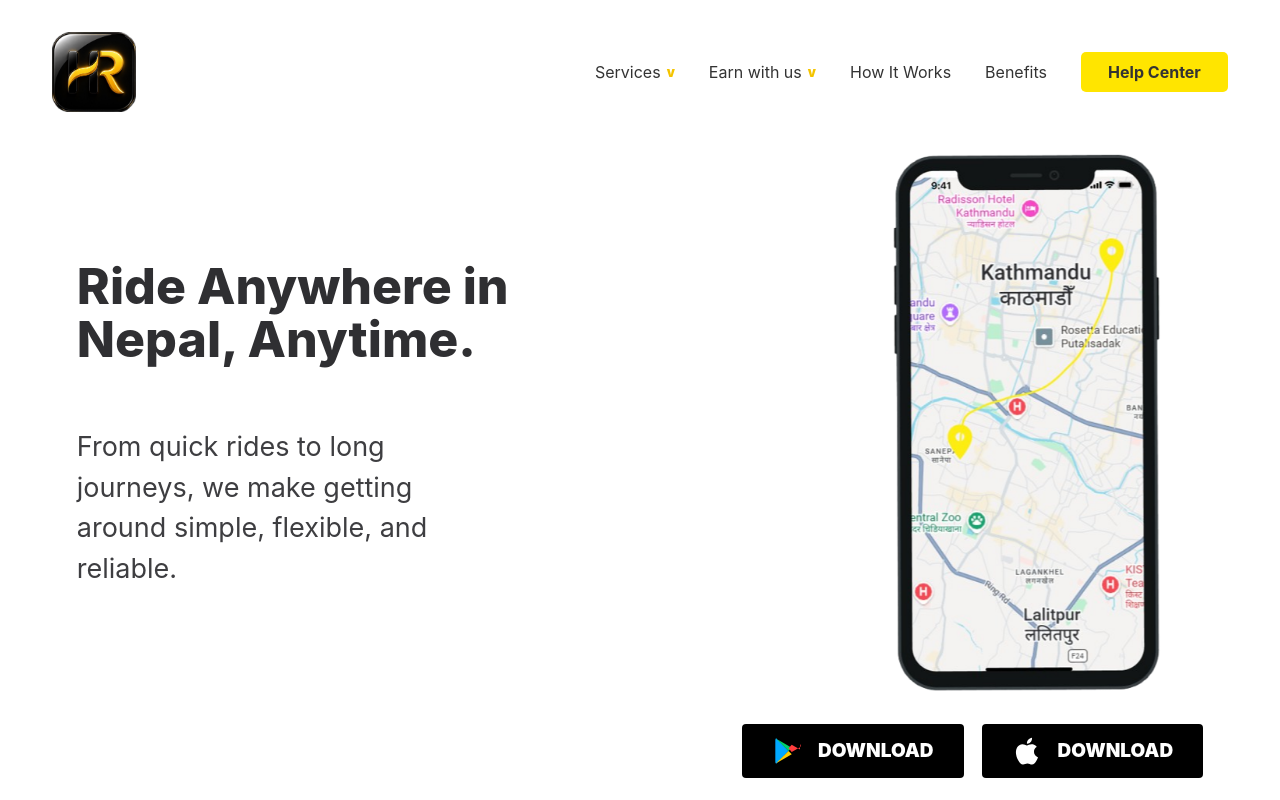
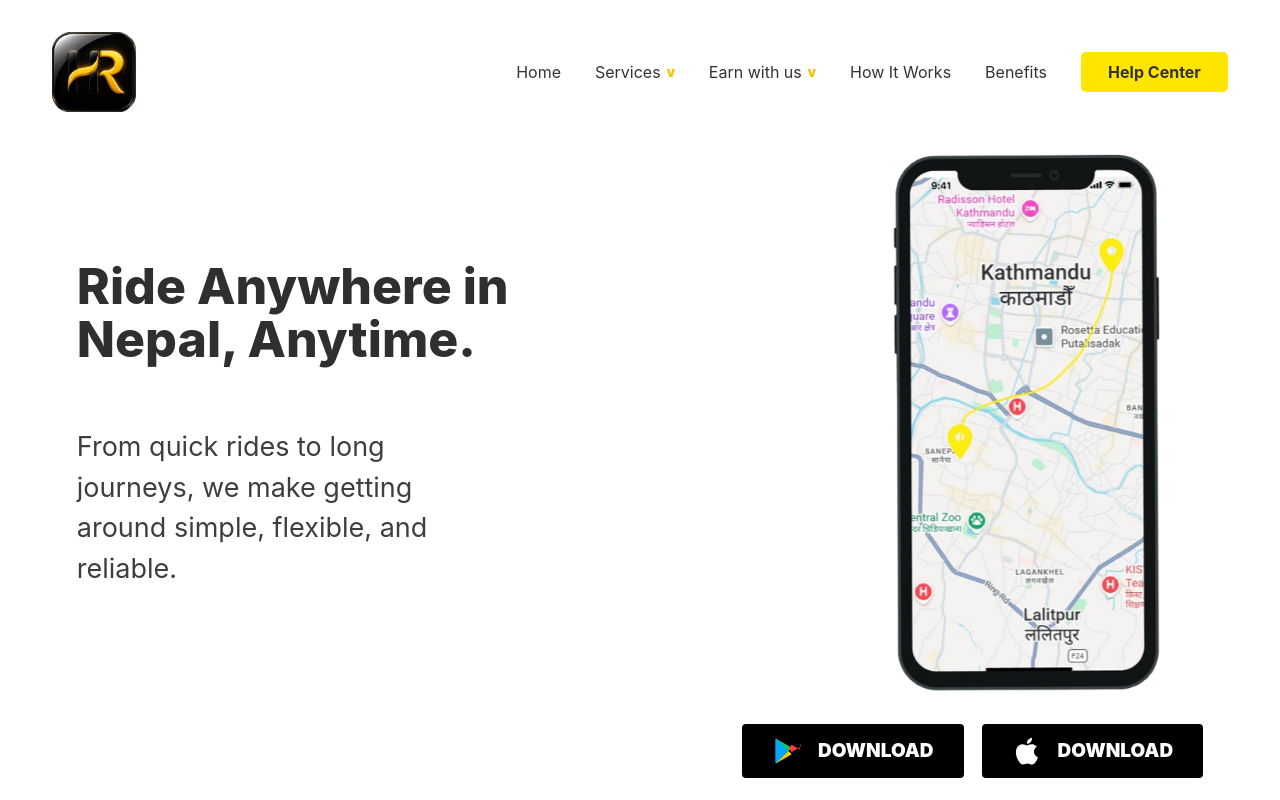
Before and after one commit to SnigdhaJoshi2005/Helloride, a React (Vite) app: page / in a window 1280 px wide. Shown: the top 800 px of the page. Built offline with nearby package versions, Linux system fonts and the light colour scheme.

Commit message:
Added home

```diff
--- a/src/components/Header.jsx
+++ b/src/components/Header.jsx
@@ -99,6 +99,8 @@ function Header() {
       </button>
 
       <nav className="main-nav" id="primary-navigation" aria-label="Primary navigation">
+        <Link to="/" onClick={closeNavigation}>Home</Link>
+
         <div className="nav-dropdown nav-services-dropdown">
           <button
             className="nav-dropdown-trigger"
```
